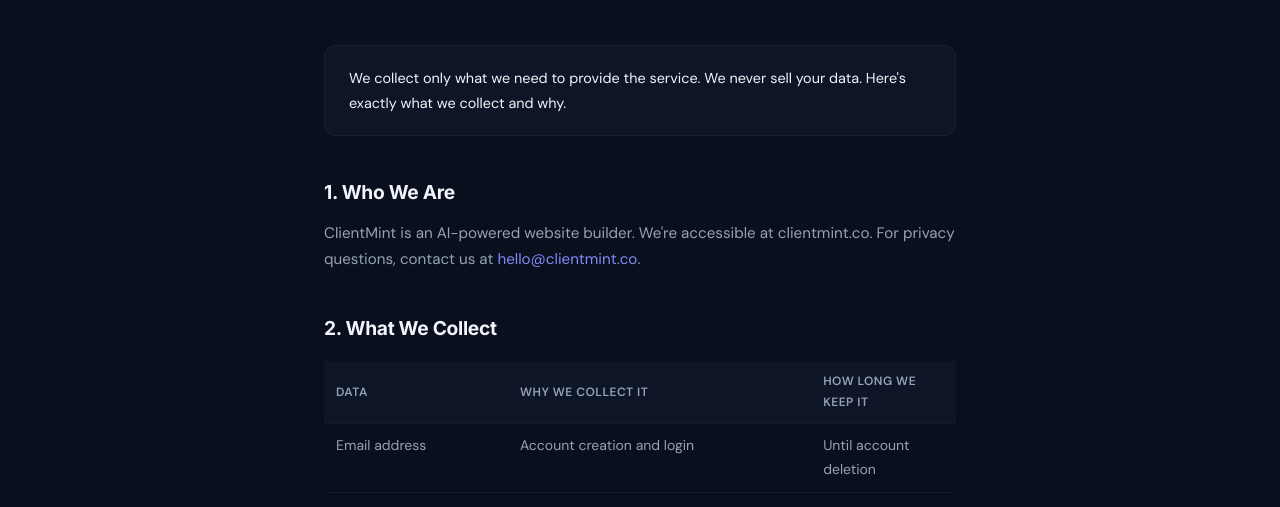
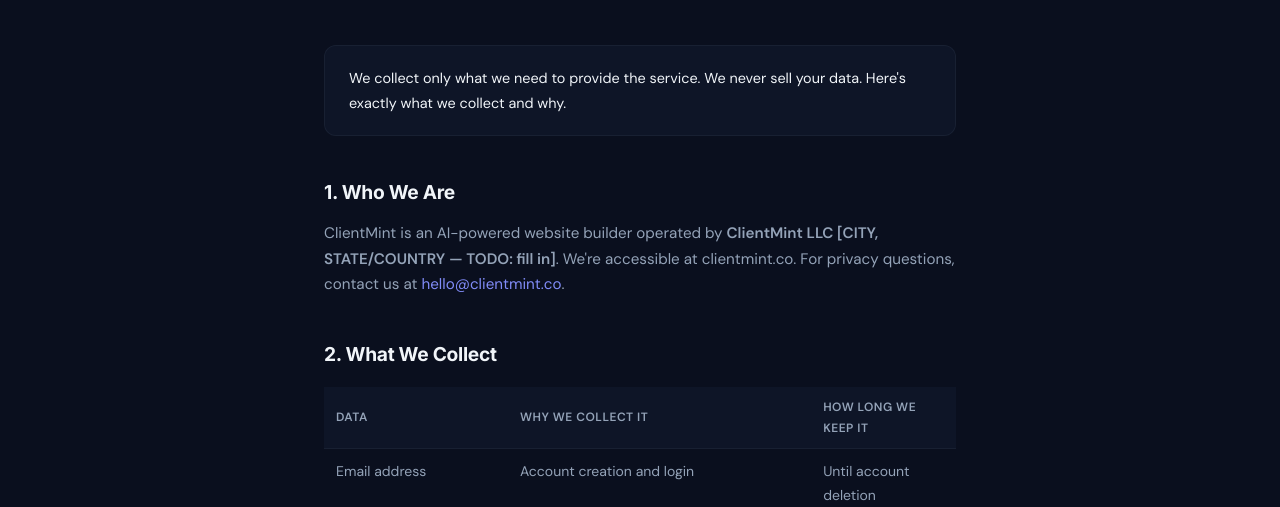
Before and after one commit to ClearViewDigitalOfficial/clientmint, a website: page privacy.html in a window 1280 px wide. Shown: the part 290-797 px from the top of the page. Drawn offline with Linux system fonts and the light colour scheme.

Commit message:
Update privacy.html

```diff
--- a/privacy.html
+++ b/privacy.html
@@ -60,7 +60,8 @@
   </div>
 
   <h2>1. Who We Are</h2>
-  <p>ClientMint is an AI-powered website builder. We're accessible at clientmint.co. For privacy questions, contact us at <a href="mailto:hello@clientmint.co">hello@clientmint.co</a>.</p>
+  <!-- TODO: Replace placeholder below with your real legal entity name and address -->
+  <p>ClientMint is an AI-powered website builder operated by <strong>ClientMint LLC [CITY, STATE/COUNTRY — TODO: fill in]</strong>. We're accessible at clientmint.co. For privacy questions, contact us at <a href="mailto:hello@clientmint.co">hello@clientmint.co</a>.</p>
 
   <h2>2. What We Collect</h2>
   <table class="data-table">
```
